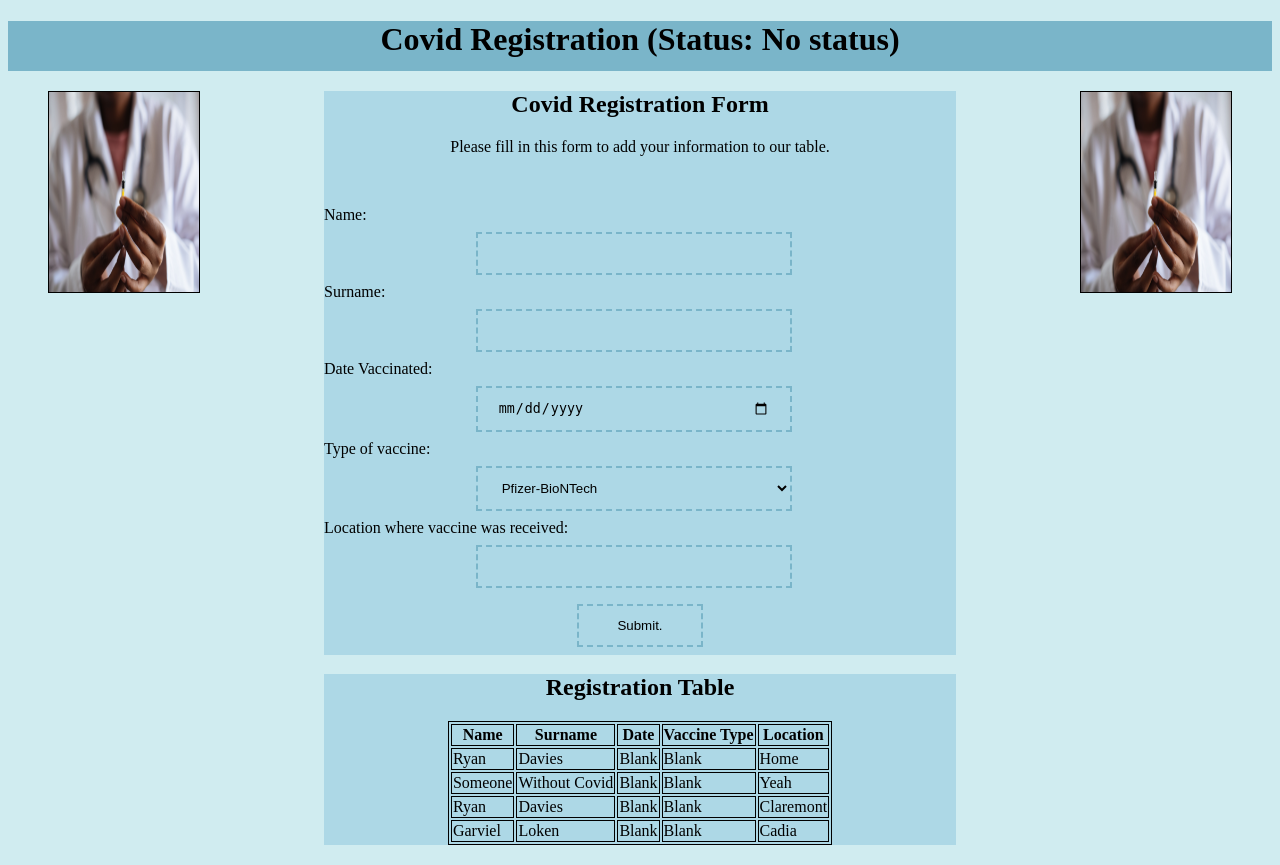
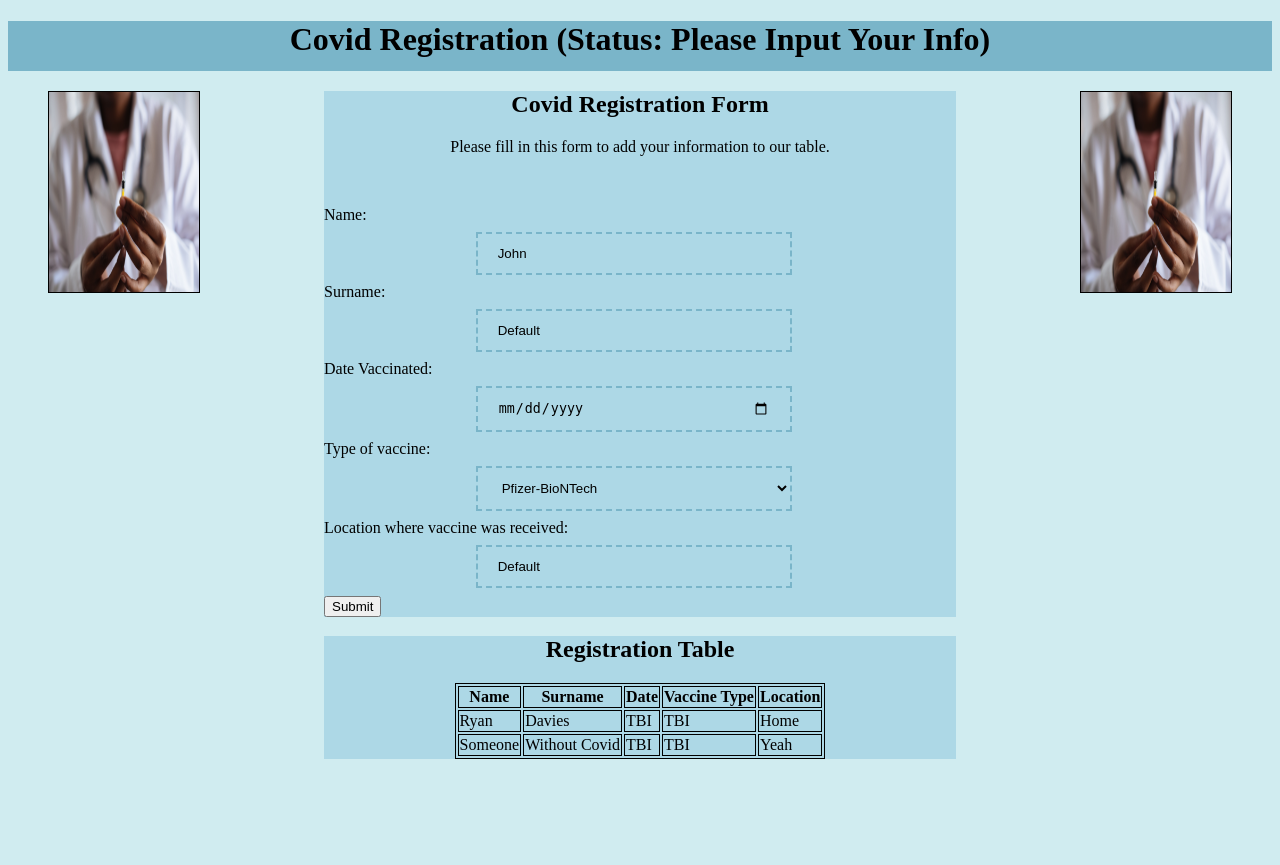
Before and after one commit to RationalRyan11/Covid-Vaccine-Tracker, a Node server app: page / in a window 1280 px wide. After the commit the page ends 759 px from the top, so only its background shows below. Run offline with Node 20, Linux system fonts and the light colour scheme; data comes from the database, SQL or seed files in the repository; both versions use the stored data as it was after the commit; some libraries are stand-ins or nearby versions.

Commit message:
It seems to be working, a few bugs to squash though.

```diff
--- a/app.js
+++ b/app.js
@@ -9,8 +9,7 @@
 //Set the view engine to the one we have
 app.set("view engine", "ejs");
 
-//I think this is for setting up the 'path'usages
-app.use('/', router);
+
 
 //serve static files in express
 app.use(express.static(path.join(__dirname, "public")));
@@ -49,12 +48,12 @@
     ('Garviel','Loken', 'Cadia');`;
 
 //Runs sql string.
-db.run(sql_insert, (err) => {
-      if (err) {
-        return console.error(err.message);
-      }
-      //console.log("Successful creation of 2 users");
-    });
+//db.run(sql_insert, (err) => {
+//      if (err) {
+ //       return console.error(err.message);
+ //     }
+ //     //console.log("Successful creation of 2 users");
+ //   });
 
 
 
@@ -78,13 +77,31 @@
       //console.log("rows - " + rows.length);
       //__dirname resolves to your project folder.
       res.render(__dirname + "/views/index.ejs", {
-        status: "No status",
+        status: "Please Input Your Info",
         users: rows,
       });
     });
   });
 
+// How to post to database
+router.post("/", function (req, res) {
+    console.log(req.body);
+    const user = [req.body.name, req.body.surname, req.body.location]
+    console.log("Submitted name: " + req.body.name);
+    console.log("Submitted surname: " + req.body.surname);
+    console.log("Submitted location: " + req.body.location);
 
+    const sql = "INSERT INTO User (Name, Surname,Location) VALUES (?,?,?)";
+    db.run(sql, user, (err) => {
+      // if (err) ...
+      res.render(__dirname + "/views/index.ejs", { status: "Thank You" });
+      //res.redirect("/");
+    });
+  });
+
+
+//I think this is for setting up the 'path'usages
+app.use('/', router);
 
 app.listen(process.env.port || 3000);
 
--- a/public/script1.js
+++ b/public/script1.js
@@ -30,11 +30,17 @@
 }
 
 function processFormSubmission() {
-    var first_name = document.getElementById("fname").value;
-    var last_name = document.getElementById("lname").value;
 
-    document.getElementById("form_fname").innerHTML = first_name;
-    document.getElementById("form_lname").innerHTML = last_name;
+    console.log("we get here");
+
+    var first_name = document.getElementById("name").value;
+    var last_name = document.getElementById("surname").value;
+    var location = document.getElementById("location").value;
+
+
+    document.getElementById("name").innerHTML = first_name;
+    document.getElementById("surname").innerHTML = last_name;
+    document.getElementById("location").innerHTML = location;
 
     return true; //submit form i.e. process action
     // return false;   // do not submit the form
--- a/views/index.ejs
+++ b/views/index.ejs
@@ -31,14 +31,14 @@
         <div>
             <label for="name">Name:</label> </body> </div>
             <div>
-            <input type="text" id="name" name="name">
+            <input type="text" id="name" name="name" value="John">
         </div>
 
         <div>
             <label for="surname">Surname:</label>
         </div>
         <div>
-            <input type="text" id="surname" name="surname">
+            <input type="text" id="surname" name="surname" value="Default">
         </div>
 
         <div>
@@ -63,11 +63,11 @@
             <label for="location">Location where vaccine was received:</label>
         </div>
         <div>
-            <input type="text" id="location" name="location">
+            <input type="text" id="location" name="location" value="Default">
         </div>
 
         <div id="target">
-            <button type="button" id="updateButton" onclick="addRow();">Submit.</button>
+            <input type="submit" value="Submit" />
         </div>
     </form>
 </div>
@@ -91,7 +91,7 @@
                 <tr>No data</tr>
               <% } else { %>
                 <% for (let i = 0; i < users.length; i++) { %>
-                  <tr><td><%= users[i].Name %></td> <td> <%= users[i].Surname %> </td> <td> Blank </td> <td> Blank </td> <td> <%= users[i].Location %> </td> </tr>
+                  <tr><td><%= users[i].Name %></td> <td> <%= users[i].Surname %> </td> <td> TBI </td> <td> TBI </td> <td> <%= users[i].Location %> </td> </tr>
                 <% } %>
             <% } %>
 
```
Also changed, not shown: data/apptest.db.
